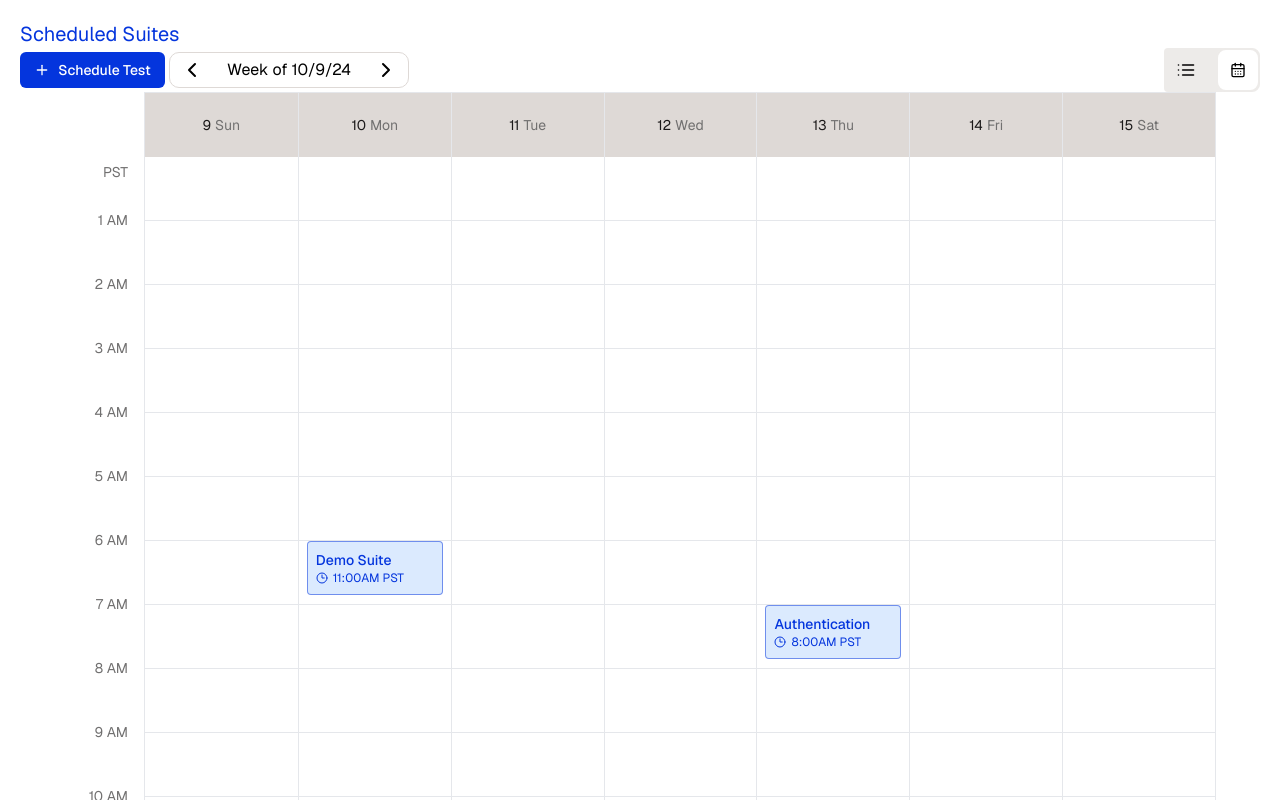
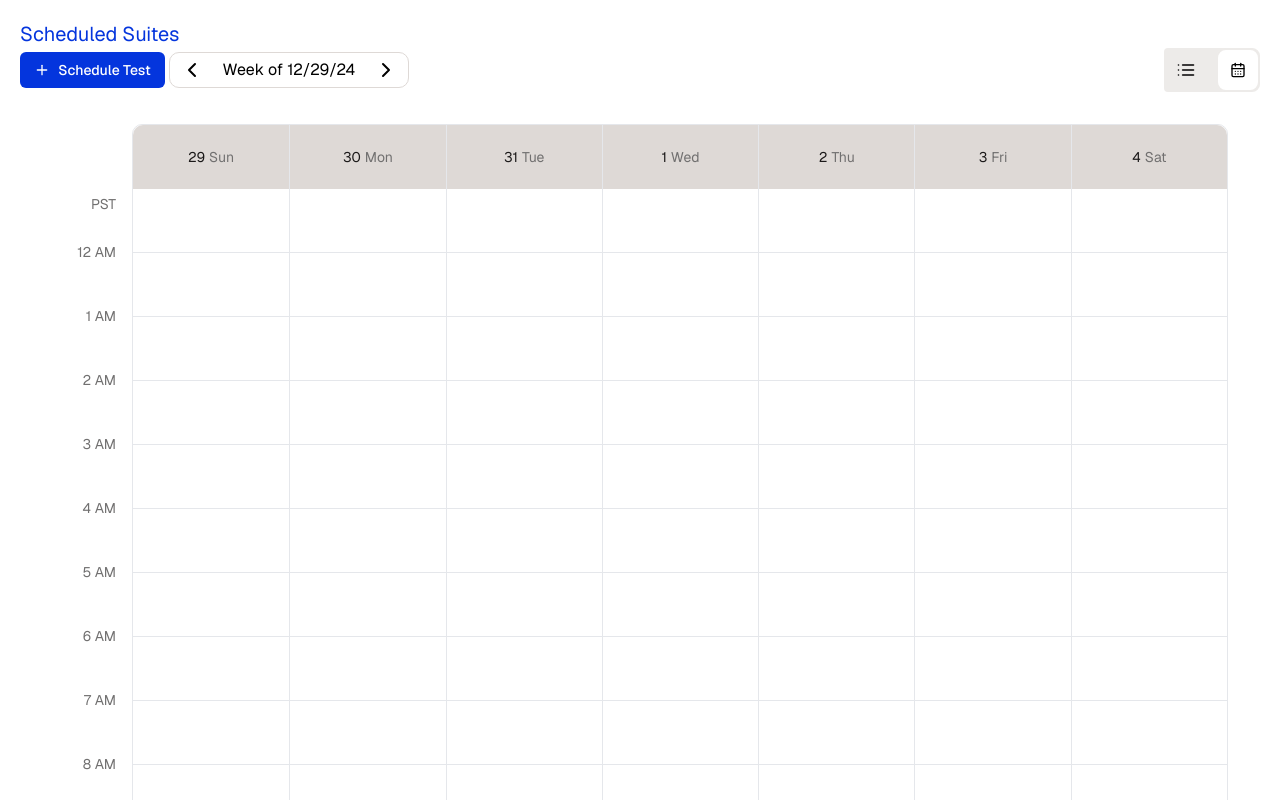
Before and after one commit to prateek10201/calander-component-scheduler, a Next.js app: page / in a window 1280 px wide. Shown: the top 800 px of the page. Built offline with nearby package versions, Linux system fonts and the light colour scheme.

Commit message:
feat:Milestone 2 - Calendar Date Logic

```diff
--- a/app/page.tsx
+++ b/app/page.tsx
@@ -1,13 +1,46 @@
+"use client";
 import CalendarGrid from "@/components/calender";
 import SubHeader from "@/components/sub-header";
-import { use } from "react";
+import {
+  generateDailyIntervalsBasedOnWeek,
+  generateHourlyInterval,
+} from "@/utils/time-manager";
+import { addDays, format } from "date-fns";
+import { use, useState } from "react";
 
-export default async function Home() {
+export default function Home() {
+  const [currentWeek, setCurrentWeek] = useState({
+    currentDate: new Date(),
+    timeSlots: generateHourlyInterval(),
+    days: generateDailyIntervalsBasedOnWeek(new Date()),
+  });
+
+  const handlePrevWeek = () => {
+    const prevWeekDay = addDays(currentWeek.currentDate, -7);
+    setCurrentWeek({
+      ...currentWeek,
+      currentDate: prevWeekDay,
+      days: generateDailyIntervalsBasedOnWeek(prevWeekDay),
+    });
+  };
+
+  const handleNextWeek = () => {
+    const nextWeekDay = addDays(currentWeek.currentDate, 7);
+    setCurrentWeek({
+      ...currentWeek,
+      currentDate: nextWeekDay,
+      days: generateDailyIntervalsBasedOnWeek(nextWeekDay),
+    });
+  };
   return (
     <div className="flex flex-col">
       <h2 className="text-primary text-xl">Scheduled Suites</h2>
-      <SubHeader />
-      <CalendarGrid />
+      <SubHeader
+        onPrevClick={handlePrevWeek}
+        onNextClick={handleNextWeek}
+        currentDate={format(currentWeek.currentDate, "MM/dd/yy")}
+      />
+      <CalendarGrid currentWeek={currentWeek} />
     </div>
   );
 }
--- /dev/null
+++ b/app/types.d.ts
@@ -0,0 +1,5 @@
+export type CurrentWeekType = {
+  currentDate: Date;
+  timeSlots: { value: number; label: string }[];
+  days: { value: number; label: string }[];
+};
--- a/components/calender/index.tsx
+++ b/components/calender/index.tsx
@@ -1,4 +1,5 @@
-import React from "react";
+"use client";
+import React, { useState } from "react";
 import { Card, CardContent } from "@/components/ui/card";
 import {
   HoverCard,
@@ -7,23 +8,9 @@ import {
 } from "@/components/ui/hover-card";
 import { cn } from "@/lib/utils";
 import { Clock3 } from "lucide-react";
+import { CurrentWeekType } from "@/app/types";
 
-const CalendarGrid = () => {
-  const timeSlots = Array.from({ length: 13 }, (_, i) => {
-    const hour = i + 1;
-    return hour === 12 ? "12 PM" : hour > 12 ? `${hour - 12} PM` : `${hour} AM`;
-  });
-
-  const days = [
-    { number: 9, day: "Sun" },
-    { number: 10, day: "Mon" },
-    { number: 11, day: "Tue" },
-    { number: 12, day: "Wed" },
-    { number: 13, day: "Thu" },
-    { number: 14, day: "Fri" },
-    { number: 15, day: "Sat" },
-  ];
-
+const CalendarGrid = ({ currentWeek }: { currentWeek: CurrentWeekType }) => {
   const events = [
     {
       title: "Demo Suite",
@@ -42,7 +29,7 @@ const CalendarGrid = () => {
   ];
 
   return (
-    <Card className="w-full max-w-6xl mx-auto border-0">
+    <Card className="w-full mx-auto border-0 p-8">
       <CardContent className="p-0">
         <div className="flex">
           <div className="w-20">
@@ -52,45 +39,45 @@ const CalendarGrid = () => {
                 PST
               </span>
             </div>
-            {timeSlots.map((time) => (
+            {currentWeek.timeSlots.map((slot, ind) => (
               <div
-                key={time}
+                key={slot.value + ind}
                 className="h-16 flex items-center justify-end pr-4 text-sm text-muted-foreground text-secondary-gray-800"
               >
-                {time}
+                {slot.value} {slot.label}
               </div>
             ))}
           </div>
 
-          <div className="flex-1 border border-gray-200">
-            <div className="grid grid-cols-7 bg-[#DED9D6]">
-              {days.map((day) => (
+          <div className="flex-1 border border-gray-200 rounded-m">
+            <div className="grid grid-cols-7 bg-[#DED9D6] rounded-m rounded-b-none">
+              {currentWeek.days.map((day, ind) => (
                 <div
-                  key={day.number}
+                  key={day.value + ind}
                   className="h-16 flex flex-row items-center justify-center gap-1 border-l first:border-l-0 border-gray-200"
                 >
                   <span className="text-sm text-[18px] text-[#1B1919]">
-                    {day.number}
+                    {day.value}
                   </span>
                   <span className="text-sm text-muted-foreground text-[14px] text-secondary-gray-800">
-                    {day.day}
+                    {day.label}
                   </span>
                 </div>
               ))}
             </div>
 
             <div className="grid grid-cols-7">
-              {days.map((day) => (
+              {currentWeek.days.map((day, ind) => (
                 <div
-                  key={day.number}
+                  key={day.value + ind}
                   className={cn(
                     "border-l first:border-l-0 border-gray-200",
                     "relative"
                   )}
                 >
-                  {timeSlots.map((_, index) => {
+                  {currentWeek.timeSlots.map((_, index) => {
                     const event = events.find(
-                      (e) => e.day === day.number && e.startHour === index + 1
+                      (e) => e.day === day.value && e.startHour === index + 1
                     );
 
                     return (
--- a/components/sub-header/index.tsx
+++ b/components/sub-header/index.tsx
@@ -8,7 +8,15 @@ import {
   Plus,
 } from "lucide-react";
 
-function SubHeader() {
+function SubHeader({
+  onPrevClick,
+  onNextClick,
+  currentDate,
+}: {
+  onPrevClick: any;
+  onNextClick: any;
+  currentDate: any;
+}) {
   return (
     <div className="flex gap-xs justify-between">
       <div className="flex gap-xs items-center">
@@ -20,8 +28,8 @@ function SubHeader() {
           Schedule Test
         </Button>
         <div className="border-[1px] border-secondary-gray-200 flex items-center rounded-m p-m h-[36px] w-[240px] justify-between">
-          <ChevronLeft />
-          Week of 10/9/24 <ChevronRight />
+          <ChevronLeft onClick={onPrevClick} />
+          Week of {currentDate} <ChevronRight onClick={onNextClick} />
         </div>
       </div>
       <div className="flex bg-secondary-gray-150 rounded-l items-center gap-s">
--- a/package.json
+++ b/package.json
@@ -16,6 +16,8 @@
     "autoprefixer": "10.4.20",
     "class-variance-authority": "^0.7.0",
     "clsx": "^2.1.1",
+    "date-fns": "^4.1.0",
+    "date-fns-tz": "^3.2.0",
     "lucide-react": "^0.468.0",
     "next": "latest",
     "next-themes": "^0.4.3",
--- /dev/null
+++ b/utils/time-manager.ts
@@ -0,0 +1,65 @@
+import {
+  eachWeekOfInterval,
+  startOfWeek,
+  endOfWeek,
+  format,
+  eachDayOfInterval,
+  addHours,
+  eachHourOfInterval,
+} from "date-fns";
+
+import { toZonedTime } from "date-fns-tz";
+
+const pstTimeZone = "America/Los_Angeles";
+
+export const generateWeeklyIntervals = (
+  date = addHours(new Date(), -3),
+  options = {
+    dateFormat: "MM-dd-yyyy",
+    weekStartsOn: 0,
+  }
+) => {
+  const startDate = startOfWeek(date);
+  const endDate = endOfWeek(date);
+
+  console.log(toZonedTime(date, pstTimeZone));
+
+  return eachWeekOfInterval(
+    { start: startDate, end: endDate },
+    { weekStartsOn: 0 }
+  ).map((weekStart) => ({
+    weekStart: format(
+      startOfWeek(weekStart, { weekStartsOn: 0 }),
+      options.dateFormat
+    ),
+    weekEnd: format(
+      endOfWeek(weekStart, { weekStartsOn: 0 }),
+      options.dateFormat
+    ),
+  }))[0];
+};
+
+export const generateDailyIntervalsBasedOnWeek = (date: Date) => {
+  const { weekEnd, weekStart } = generateWeeklyIntervals(date);
+  return eachDayOfInterval({
+    start: weekStart,
+    end: weekEnd,
+  }).map((date) => ({
+    value: parseInt(format(date, "d"), 10),
+    label: format(date, "EEE"),
+  }));
+};
+
+export const generateHourlyInterval = () => {
+  const endDate = new Date();
+  const startDate = new Date();
+  startDate.setHours(0);
+  endDate.setHours(23);
+  return eachHourOfInterval({
+    start: startDate,
+    end: endDate,
+  }).map((hour) => ({
+    value: parseInt(format(hour, "hh a"), 10),
+    label: format(hour, "a"),
+  }));
+};
```
Also changed, not shown: 1 other file (tests, documents, lock files or other folders).
